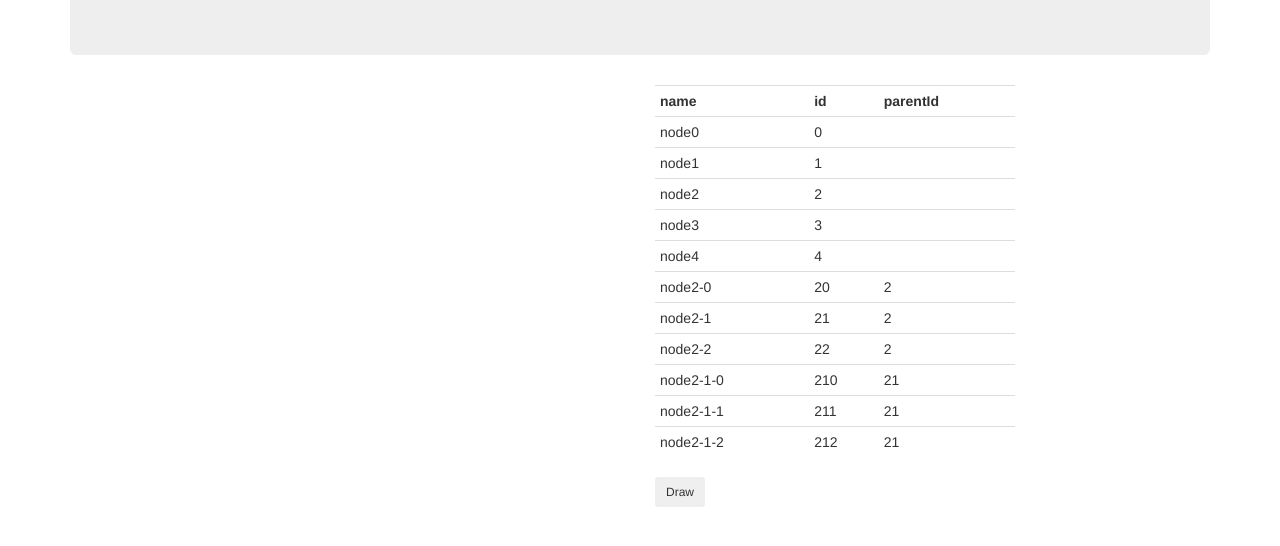
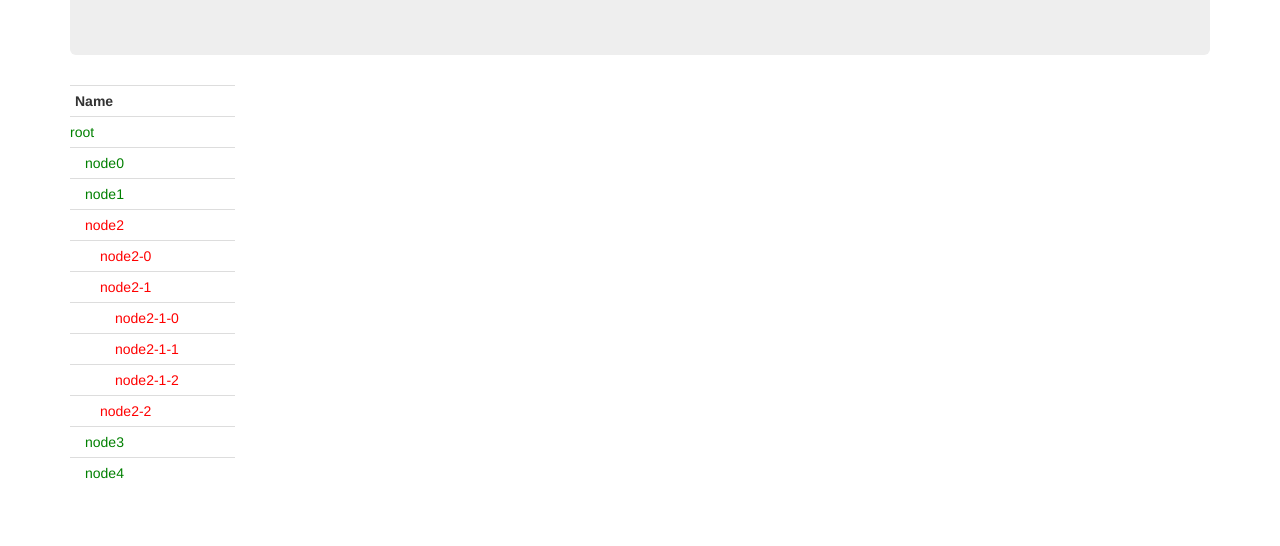
Before and after one commit to Ledragon/d3lab, a website: page index.html in a window 1280 px wide. Shown: the part 140-686 px from the top of the page. Drawn offline with nearby package versions, Linux system fonts and the light colour scheme.

Commit message:
nodes as table conditional coloring '

```diff
--- a/app/app.js
+++ b/app/app.js
@@ -6,17 +6,18 @@
         app.controller('ctrl', [function () {
             var vm = this;
             vm.rawData = [];
-            vm.draw = draw;
             vm.getStyle = function (h) {
                 /*var style = '\'padding-left\': ' + (h.depth * 10) + 'px';*/
                 var style = {
-                    'padding-left': (h.depth * 10) + 'px'
+                    'padding-left': (h.depth * 15) + 'px',
+                    'color': h.name.indexOf('2') !== -1 ? 'red' : 'green'
                 };
                 return style;
             };
 
             var rawData = vm.rawData;
             createData();
+            draw();
 
             function createData() {
                 for (var i = 0; i < 5; i++) {
--- a/index.html
+++ b/index.html
@@ -15,31 +15,21 @@
 
         </div>
         <div class="row">
+
+            <div class="col-md-2">
+                <table class="table table-condensed table-hover">
+                    <tr>
+                        <th>Name</th>
+                    </tr>
+                    <tr ng-repeat="h in vm.hierarchy">
+                        <td  ng-style="vm.getStyle(h)">{{h.name}}</td>
+                    </tr>
+                </table>
+            </div>
             <div class="col-md-6">
                 <svg width="800" height="600">
 
                 </svg>
-            </div>
-
-            <div class="col-md-4">
-                <table class="table table-condensed">
-                    <tr>
-                        <th>name</th>
-                        <th>id</th>
-                        <th>parentId</th>
-                    </tr>
-                    <tr ng-repeat="node in vm.rawData">
-                        <td>{{node.name}}</td>
-                        <td> {{node.id}}</td>
-                        <td>{{node.parentId}}</td>
-                    </tr>
-                </table>
-                <button class="btn btn-sm" ng-click="vm.draw()">Draw</button>
-            </div>
-            <div class="col-md-2">
-                <div ng-repeat="h in vm.hierarchy" ng-style="vm.getStyle(h)">
-                    {{h.name}}
-                </div>
             </div>
         </div>
     </div>
```
